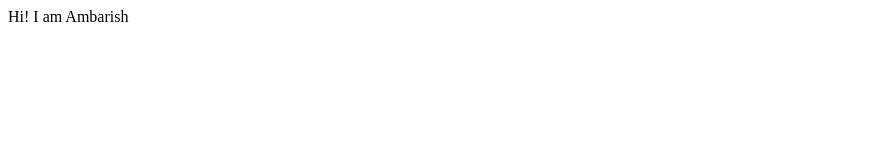
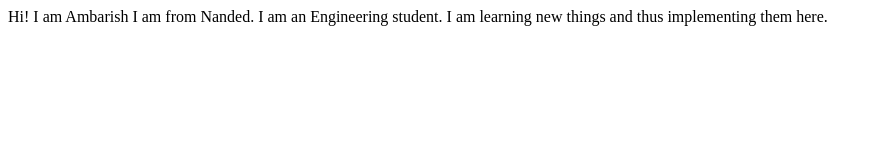
Before and after one commit to udgirkarambarish/site-1.com, a plain HTML site: page index.html in a window 1280 px wide. Shown: the whole page, without its empty margins (0-882 px from the left). Drawn offline with Linux system fonts and the light colour scheme.

Commit message:
docs - added about-me

```diff
--- a/index.html
+++ b/index.html
@@ -8,5 +8,6 @@
 </head>
 <body>
     Hi! I am Ambarish
+    I am from Nanded. I am an Engineering student. I am learning new things and thus implementing them here.
 </body>
 </html>
```
